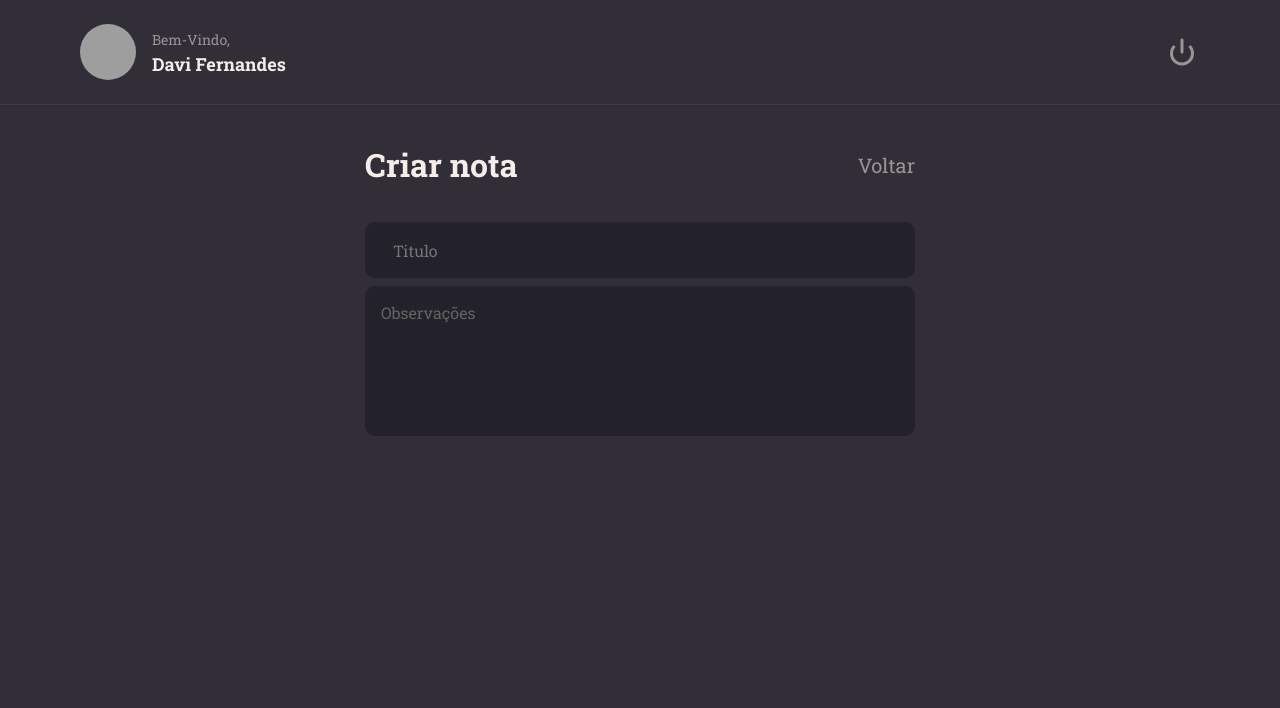
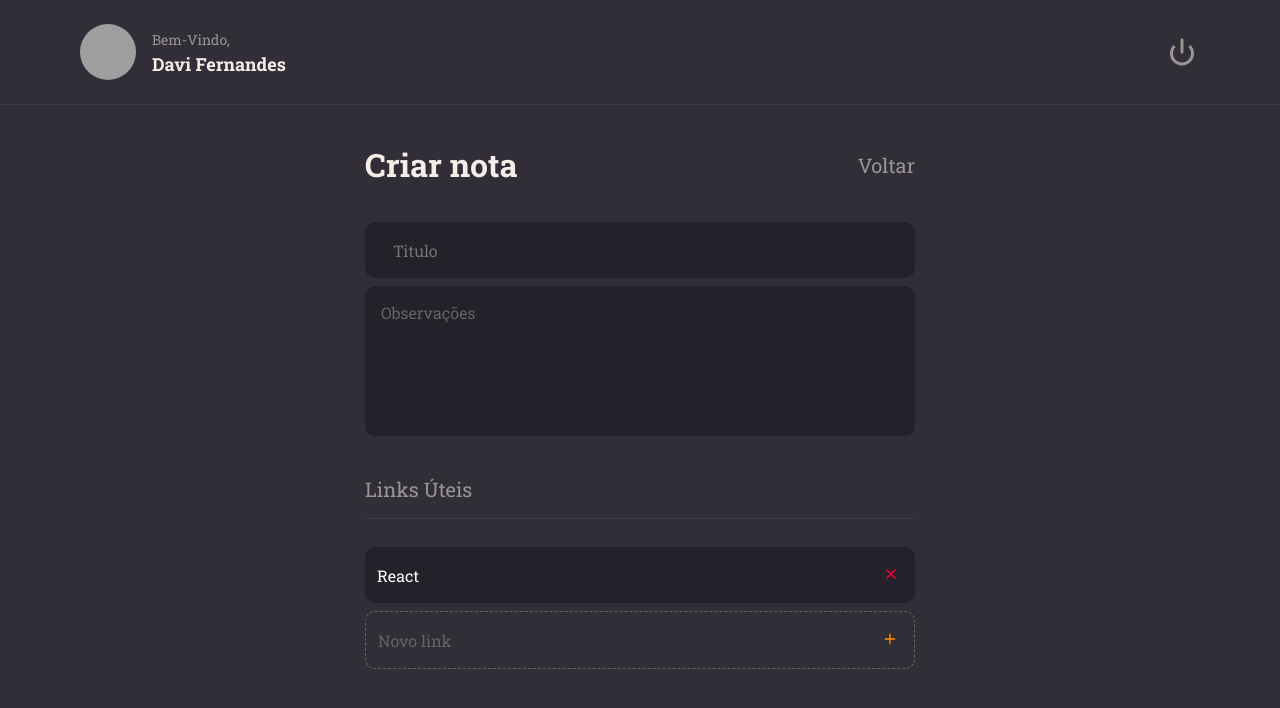
Before and after one commit to Davi-html/Notes, a React (Vite) app: page / in a window 1280 px wide. Shown: the top 708 px of the page. Built offline with nearby package versions, Linux system fonts and the light colour scheme; grey boxes are pictures that could not be loaded.

Commit message:
deixando o NowItem todo estilizado

```diff
--- a/src/components/NoteItem/index.jsx
+++ b/src/components/NoteItem/index.jsx
@@ -1,8 +1,8 @@
 import { Container } from './styles'
 
-import { FiPlus, FiPlus } from 'react-icons/fi';
+import { FiPlus, FiX } from 'react-icons/fi';
 
-export function NOteItem( isNew, value, onClick, ...rest ){
+export function NoteItem( {isNew, value, onClick, ...rest} ){
     return(
         <Container isNew={isNew}>
             <input
@@ -14,9 +14,10 @@ export function NOteItem( isNew, value, onClick, ...rest ){
 
             <button
                 type='button'
-                onClick={onClickl}
+                onClick={onClick}
+                className={isNew ? 'button-add' : 'button-delete'}
             >
-                { isNew ? <FiPlus/> : <FiPlus/> }
+                { isNew ? <FiPlus/> : <FiX/> }
             </button>
 
         </Container>
--- a/src/components/NoteItem/styles.ts
+++ b/src/components/NoteItem/styles.ts
@@ -1,6 +1,6 @@
 import styled from "styled-components";
 
-export const Container = styled.input`
+export const Container = styled.div`
     display: flex;
     align-items: center;
 
@@ -19,6 +19,14 @@ export const Container = styled.input`
         background:none;
     }
 
+    .button-delete {
+        color: ${({theme,}) => theme.COLORS.RED};
+    }
+
+    .button-add {
+        color: ${({theme,}) => theme.COLORS.ORANGE};
+    }
+
     > input {
         height:56px;
         width: 100%;
--- a/src/pages/New/index.jsx
+++ b/src/pages/New/index.jsx
@@ -2,7 +2,8 @@ import { Container, Form } from './styles'
 import { Header } from '../../components/Header'
 import { Input } from '../../components/Input'
 import { Textarea } from '../../components/Textarea'
-
+import { NoteItem } from '../../components/NoteItem'
+import { Section } from '../../components/Section'
 
 export function New(){
     return(
@@ -20,6 +21,11 @@ export function New(){
                     <Textarea
                         placeholder='Observações'
                     />
+
+                    <Section tittle="Links Úteis">
+                        <NoteItem value="React"/>
+                        <NoteItem  placeholder='Novo link' isNew/>
+                    </Section>
                 </Form>
             </main>
         </Container>
```
